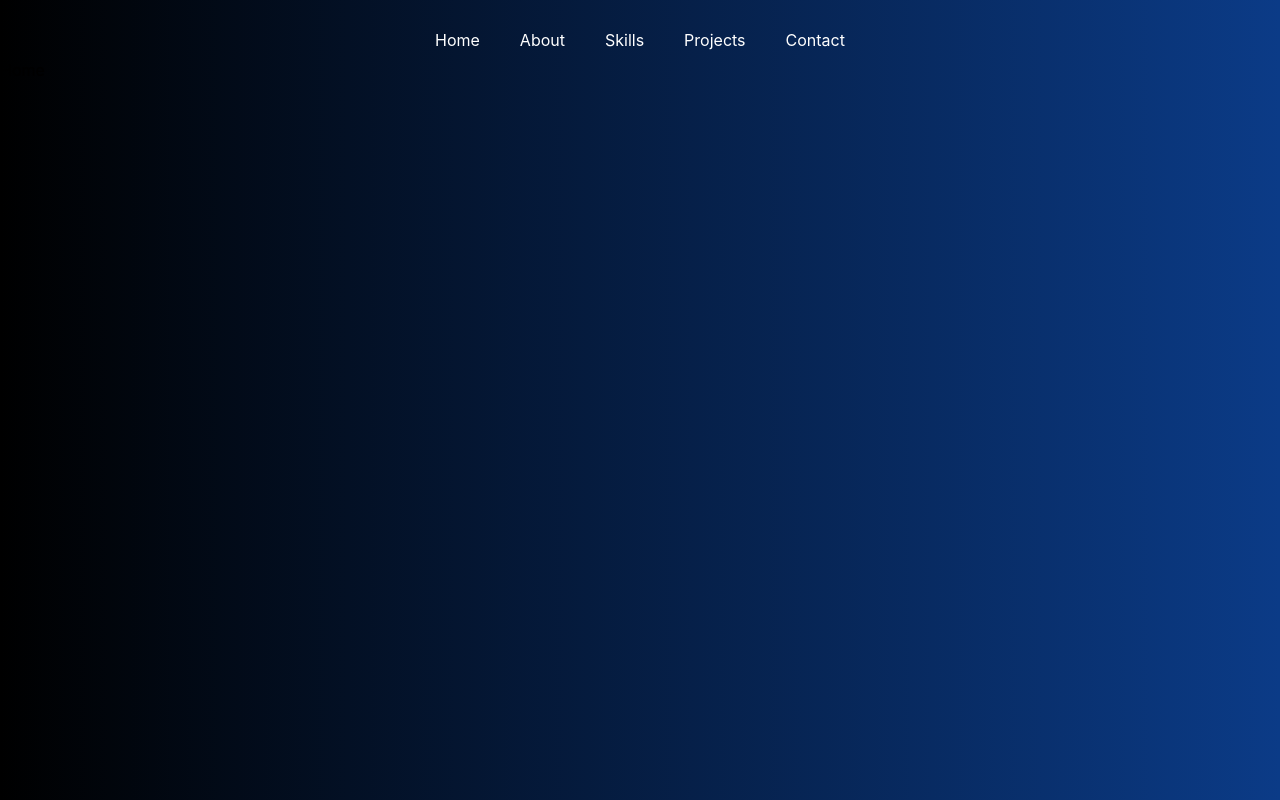
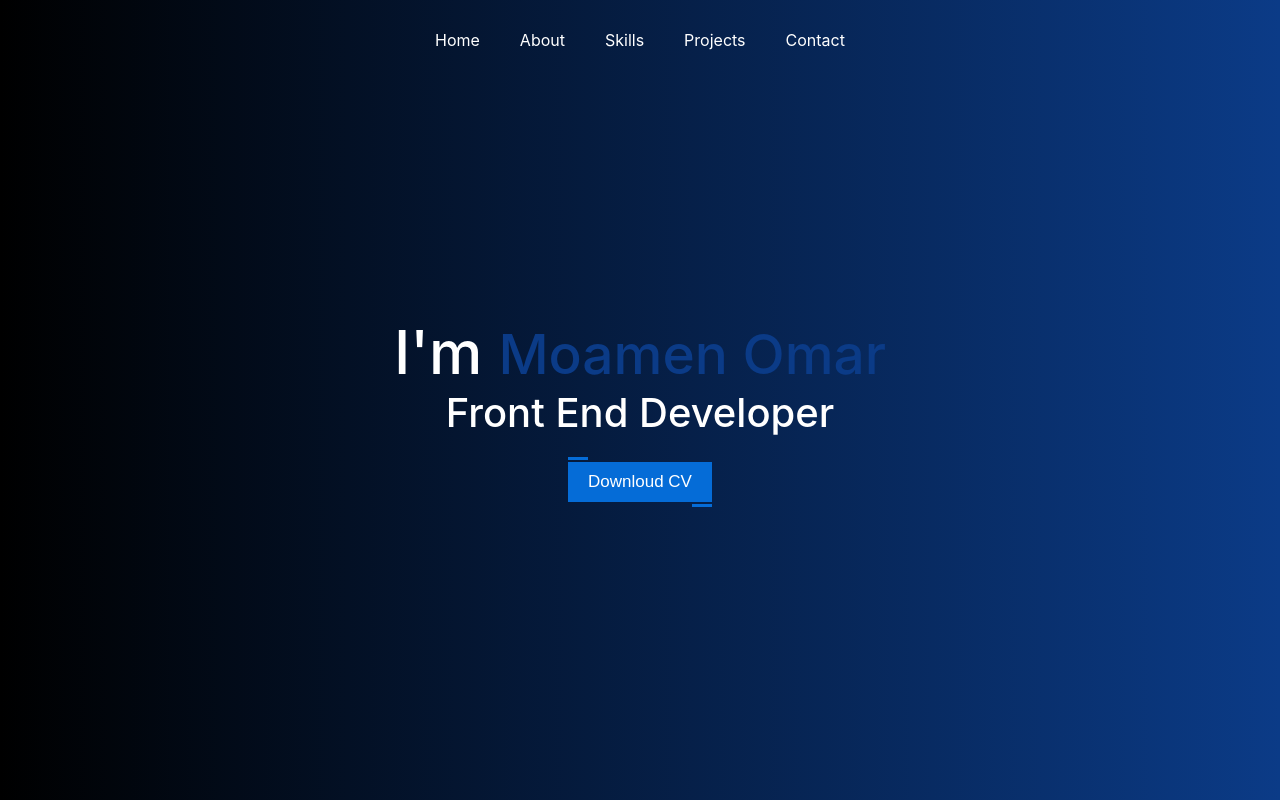
Before and after one commit to moamen2020/portfolio, a React (Create React App) app: page / in a window 1280 px wide. Built offline with nearby package versions, Linux system fonts and the light colour scheme.

Commit message:
Add Home Page && css

```diff
--- a/src/Pages/Home/Home.css
+++ b/src/Pages/Home/Home.css
@@ -0,0 +1,101 @@
+.home {
+    display: flex;
+    align-items: center;
+    justify-content: center;
+    flex-direction: column;
+    margin-top: 30%;
+    overflow: hidden;
+  }
+
+  .home h2 {
+    font-size: 60px;
+    color: #FFF;
+    font-weight: 500;
+  }
+
+  .home h2 span {
+    color: #0b3b87;
+    font-size: 55px;
+  }
+
+  .home .name-job {
+    font-size: 40px;
+    display: block;
+    color: #FFF;
+    font-weight: 500;
+  }
+
+  .home button {
+    display: inline-block;
+    margin-top: 25px;
+    font-size: 17px;
+    padding: 10px 0px;
+    background: #056cd7;
+    position: relative;
+    border: 0;
+    outline: none !important;
+    margin-bottom: 10px;
+  }
+
+  .home button:after,
+  .home button:before {
+    content: "";
+    position: absolute;
+    width: 20px;
+    height: 3px;
+    background: #056cd7;
+    transition: 0.5s ease-in-out;
+  }
+
+  .home button:after {
+    bottom: -5px;
+    right: 0px;
+  }
+
+  .home button:before {
+    top: -5px;
+    left: 0px;
+  }
+
+  .home button:hover:after,
+  .home button:hover:before {
+    width: 100%;
+  }
+
+  .home button a {
+    text-decoration: none;
+    padding: 12px 20px;
+    color: white;
+    cursor: pointer !important;
+  }
+
+
+
+
+  @media (max-width: 576px) {
+    .home {
+      margin-top: 60%;
+    }
+
+    .home h2 {
+      text-shadow: 0px 0px 3px #6e6e6e;
+    }
+  }
+
+  @media (min-width: 576px) {
+    .home {
+      margin-top: 60%;
+    }
+  }
+
+  @media (min-width: 768px) {
+    .home {
+      margin-top: 50%;
+    }
+  }
+
+  @media (min-width: 992px) {
+    .home {
+      margin-top: 20%;
+    }
+  }
--- a/src/Pages/Home/Home.js
+++ b/src/Pages/Home/Home.js
@@ -1,7 +1,36 @@
-import React from 'react'
+import React from "react";
+import { motion } from "framer-motion";
+import './Home.css'
 
-export default function Home() {
+const Home = () => {
   return (
-    <div>Home</div>
-  )
-}
+    <div className="container">
+      <div className="home ">
+        <motion.h2
+          initial={{ x: "-100vw" }}
+          animate={{ x: 0 }}
+          transition={{ delay: 1 }}
+        >
+          I'm <span>Moamen Omar</span>
+        </motion.h2>
+        <motion.span
+          className="name-job"
+          initial={{ x: "100vw" }}
+          animate={{ x: 0 }}
+          transition={{ delay: 1 }}
+        >
+          Front End Developer
+        </motion.span>
+        <motion.button
+          initial={{ opacity: 0 }}
+          animate={{ opacity: 1 }}
+          transition={{ delay: 1.5 }}
+        >
+          <a href='#' target="_blank" rel="noopener noreferrer">Downloud CV</a>
+        </motion.button>
+      </div>
+    </div>
+  );
+};
+
+export default Home;
```
